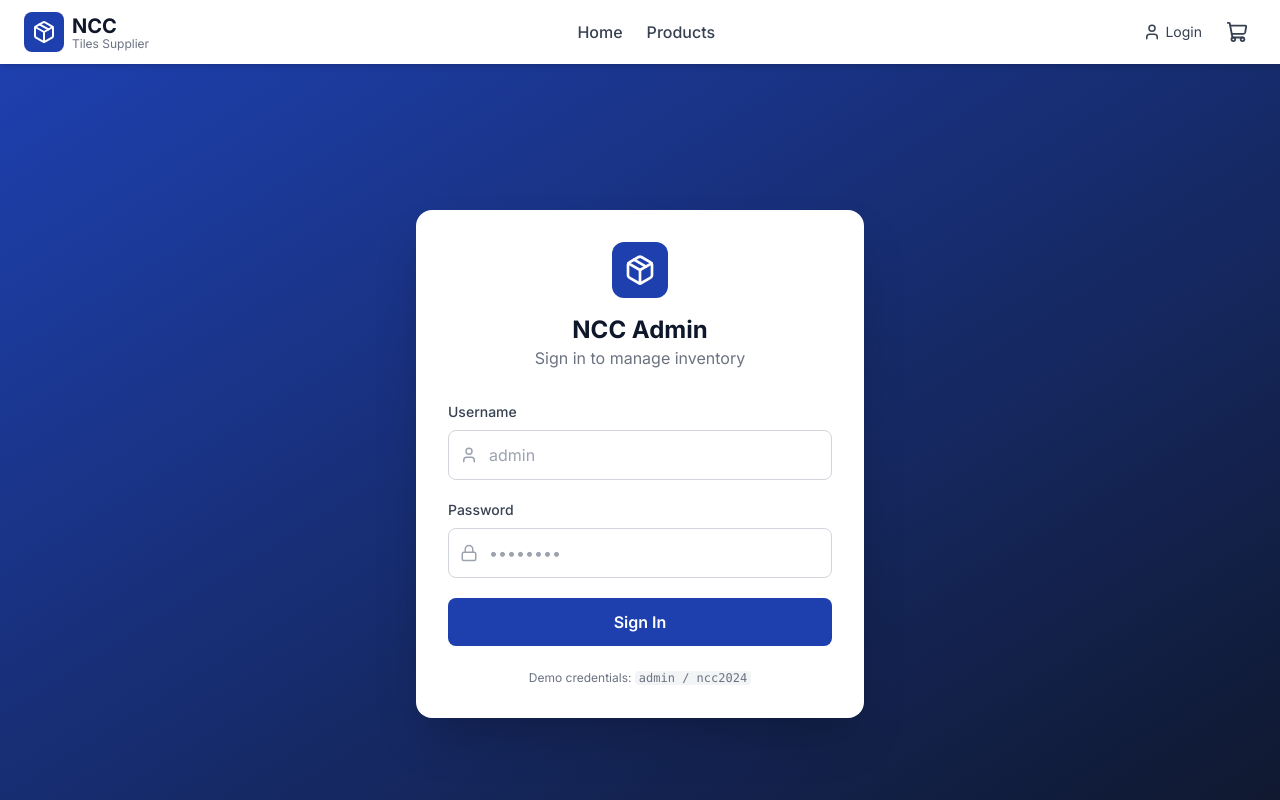
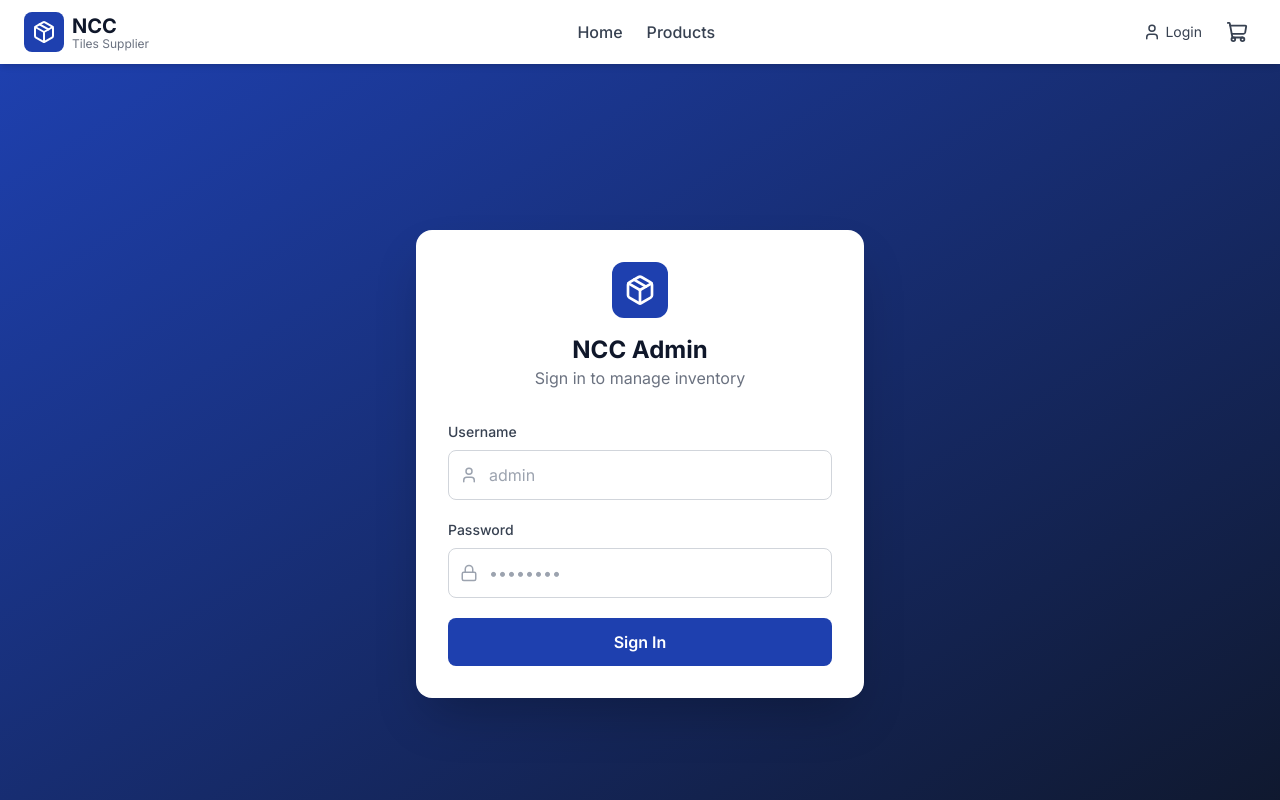
Before and after one commit to LungisaniMajozi/ncc-tiles, a React (Vite) app: page /login in a window 1280 px wide. Shown: the top 800 px of the page. Built offline with nearby package versions, Linux system fonts and the light colour scheme.

Commit message:
fix: add vercel.json for SPA routing + auth updates

```diff
--- a/src/context/AuthContext.jsx
+++ b/src/context/AuthContext.jsx
@@ -20,7 +20,7 @@ export const AuthProvider = ({ children }) => {
 
   const login = (username, password) => {
     // 🔐 Demo credentials - replace with real API later
-    if (username === "admin" && password === "ncc2024") {
+    if (username === "admin@ncc.co.za" && password === "ncc@2024") {
       const userData = { username, role: "admin", name: "NCC Admin" };
       localStorage.setItem("ncc_admin", JSON.stringify(userData));
       setUser(userData);
--- a/src/pages/Auth/Login.jsx
+++ b/src/pages/Auth/Login.jsx
@@ -85,13 +85,6 @@ const AdminLogin = () => {
             Sign In
           </button>
         </form>
-
-        <div className="mt-6 text-center text-xs text-gray-500">
-          <p>
-            Demo credentials:{" "}
-            <code className="bg-gray-100 px-1 rounded">admin / ncc2024</code>
-          </p>
-        </div>
       </div>
     </div>
   );
```
